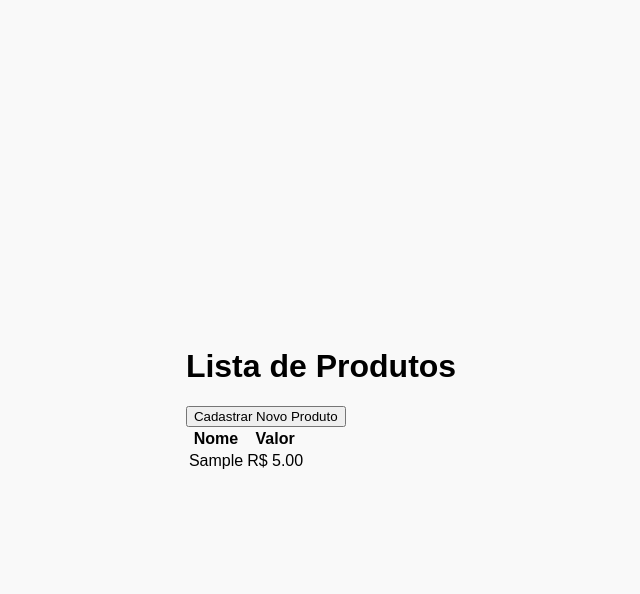
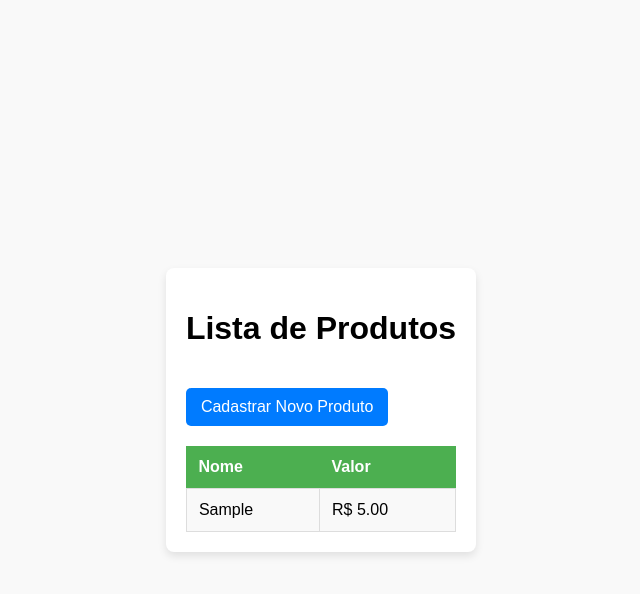
Before and after one commit to Guimunizzs/listadeprodutos, a plain HTML site: page index.html in a window 1280 px wide. Both pictures are taken after typing "Sample", "Sample", "5" into the empty fields and a click on the button "Cadastrar". Shown: the whole page, without its empty margins (319-959 px from the left). Drawn offline with Linux system fonts and the light colour scheme.

Commit message:
feat: adiciona CSS para lista de produtos

```diff
--- a/styles.css
+++ b/styles.css
@@ -55,3 +55,48 @@ form button {
 form button:hover {
   background-color: #0056b3;
 }
+
+#list-container {
+  padding: 20px;
+  background-color: #fff;
+  border-radius: 8px;
+  box-shadow: 0 4px 8px rgba(0, 0, 0, 0.1);
+  margin-top: 20px;
+}
+
+table {
+  width: 100%;
+  border-collapse: collapse;
+  margin-top: 20px;
+}
+
+th,
+td {
+  padding: 12px;
+  text-align: left;
+}
+
+th {
+  background-color: #4caf50;
+  color: white;
+}
+
+td {
+  background-color: #f9f9f9;
+  border: 1px solid #ddd;
+}
+
+button#new-product {
+  margin-top: 20px;
+  padding: 10px 15px;
+  font-size: 16px;
+  background-color: #007bff;
+  color: white;
+  border: none;
+  border-radius: 5px;
+  cursor: pointer;
+}
+
+button#new-product:hover {
+  background-color: #0056b3;
+}
```
